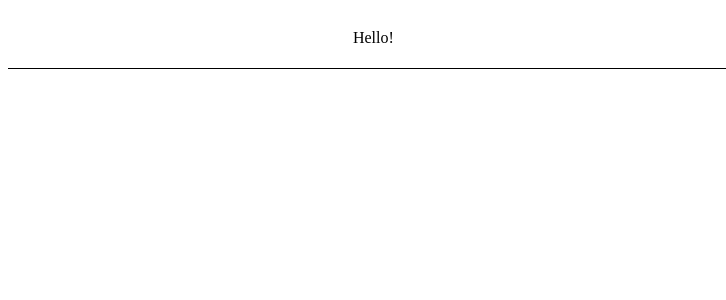
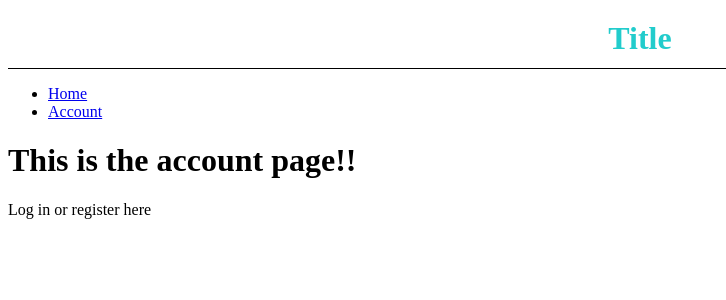
Before and after one commit to mko02/CampusDiscovery, a React (Create React App) app in the folder src/main/ui/: page /#/account in a window 1280 px wide. Shown: the top 300 px of the page, without its empty margins (0-726 px from the left). Built offline with nearby package versions, Linux system fonts and the light colour scheme.

Commit message:
Set up routes

```diff
--- a/src/main/ui/src/app.jsx
+++ b/src/main/ui/src/app.jsx
@@ -1,15 +1,34 @@
-import React from "react";
+import React, { Component } from "react";
 
-import { Header } from "./components";
+import { Account, Header, Home } from "./components";
 
+import { HashRouter, NavLink, Route, Routes } from "react-router-dom";
 import * as Styled from "./app.styled";
 
 function App() {
-    return (
-        <main>
-            <Header></Header>
-        </main>
-    )
+  return (
+    <HashRouter>
+      <main>
+        <Header></Header>
+        <div>
+          <ul>
+            <li>
+              <NavLink to="/">Home</NavLink>
+            </li>
+            <li>
+              <NavLink to="account">Account</NavLink>
+            </li>
+          </ul>
+        </div>
+        <div className="content">
+          <Routes>
+            <Route path="/" element={<Home />} />
+            <Route path="/account" element={<Account />} />
+          </Routes>
+        </div>
+      </main>
+    </HashRouter>
+  );
 }
 
 export default App;
--- /dev/null
+++ b/src/main/ui/src/components/Account/index.jsx
@@ -0,0 +1,11 @@
+import React, { Component } from "react";
+import * as Styled from "./index.styled";
+
+export function Account(){
+    return (
+        <div>
+            <h1>This is the account page!!</h1>
+            <p>Log in or register here</p>
+        </div>
+    )
+}
--- /dev/null
+++ b/src/main/ui/src/components/Account/index.styled.js
@@ -0,0 +1 @@
+import styled from "styled-components";
--- a/src/main/ui/src/components/Header/index.jsx
+++ b/src/main/ui/src/components/Header/index.jsx
@@ -4,9 +4,7 @@ import * as Styled from "./index.styled";
 
 export function Header(){
     return (<Styled.Container>
-        <Styled.Content>
-            Hello!
-        </Styled.Content>
+        <Styled.Title>Title</Styled.Title>
     </Styled.Container>
     );
 }
--- a/src/main/ui/src/components/Header/index.styled.js
+++ b/src/main/ui/src/components/Header/index.styled.js
@@ -31,3 +31,8 @@ export const Content = styled.div`
     color: ${({ theme }) => theme.text};
   }
 `;
+
+export const Title = styled.h1`
+  color: ${( {theme} ) => theme.accent} ;
+  display: "block";
+`;
--- /dev/null
+++ b/src/main/ui/src/components/Home/index.jsx
@@ -0,0 +1,11 @@
+import React, { Component } from "react";
+import * as Styled from "./index.styled";
+
+export function Home() {
+    return (
+        <div>
+            <h1>You are on the home page!</h1>
+            <p>Here is some text.</p>
+        </div>
+    )
+}
--- /dev/null
+++ b/src/main/ui/src/components/Home/index.styled.js
@@ -0,0 +1 @@
+import styled from "styled-components";
--- a/src/main/ui/src/components/index.js
+++ b/src/main/ui/src/components/index.js
@@ -1 +1,3 @@
+export { Account } from "./Account";
 export { Header } from "./Header";
+export { Home } from "./Home";
--- a/src/main/ui/src/constants/theme.js
+++ b/src/main/ui/src/constants/theme.js
@@ -1,4 +1,5 @@
 export const theme = {
     text: "#FFFFFF",
     background100: "#121212",
+    accent: "#22cccc",
 };
```
